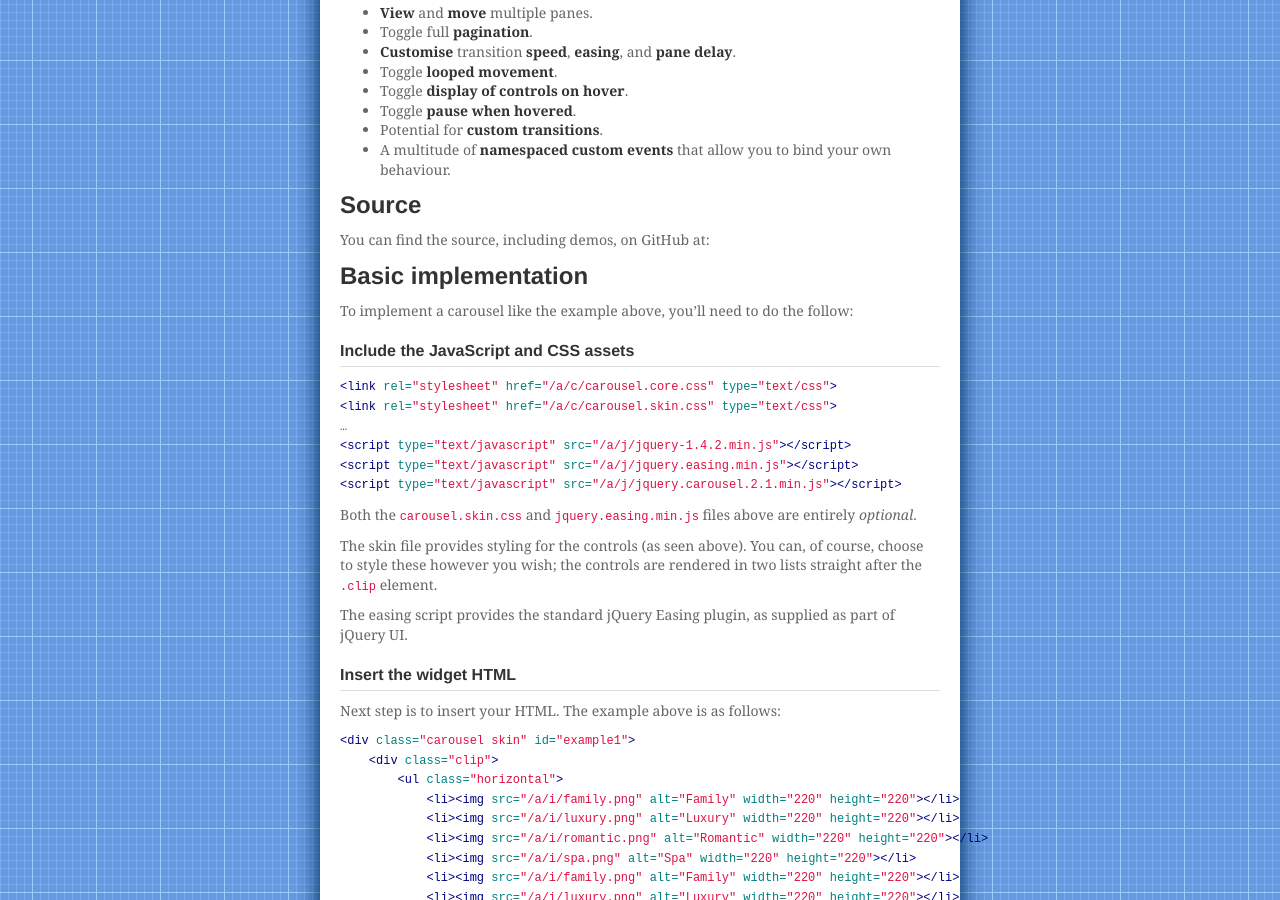
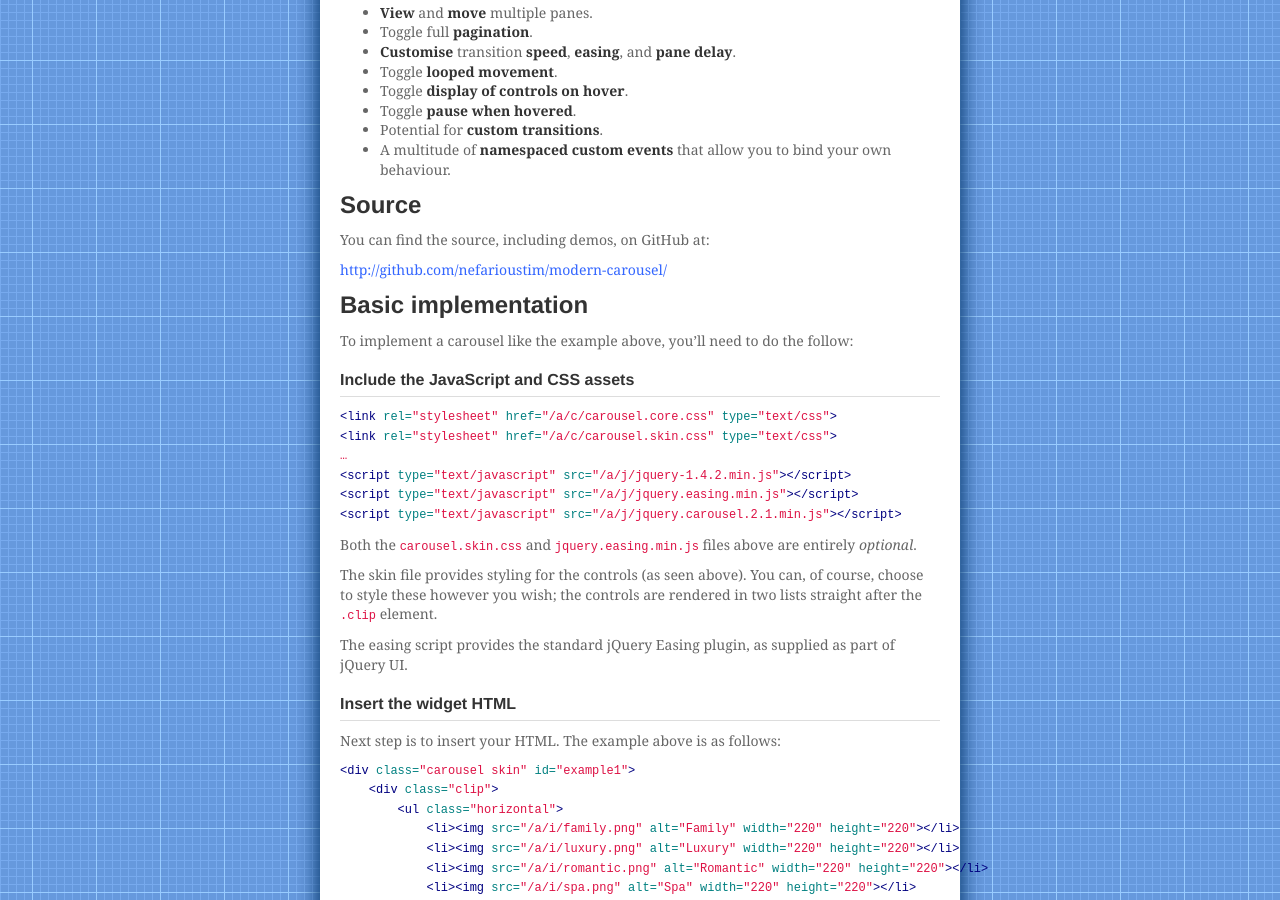
Before and after one commit to nefarioustim/nefarioustim.github.com, a Jekyll site: the page built from modern-carousel/index.md, in a window 1280 px wide and 900 px high, scrolled down 488 px. Built offline with Jekyll 4.4.1, drawn with Linux system fonts in a browser that asks for light colours; Markdown is read by kramdown in place of the engine named in the settings.

Commit message:
Third times the charm.

```diff
--- a/modern-carousel/index.md
+++ b/modern-carousel/index.md
@@ -47,7 +47,7 @@ Features include:
 
 You can find the source, including demos, on GitHub at:
 
-[](http://github.com/nefarioustim/modern-carousel/)
+<http://github.com/nefarioustim/modern-carousel/>
 
 ## Basic implementation
 
```
